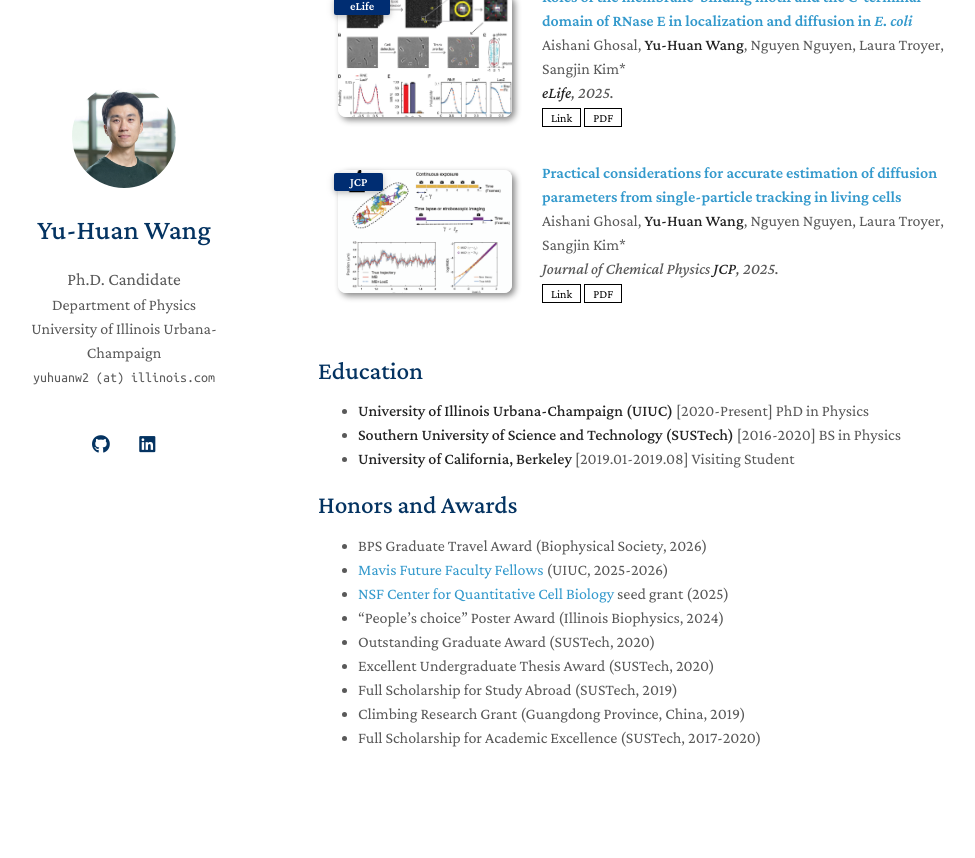
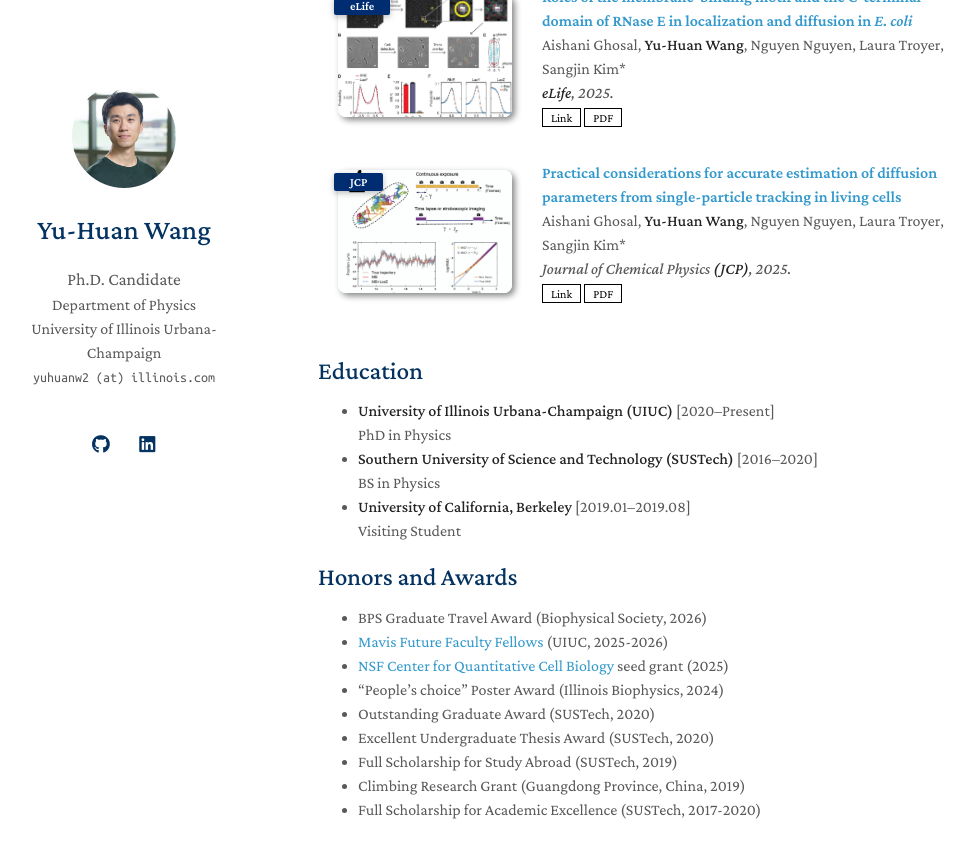
Before and after one commit to wangyh1949/wangyh1949.github.io, a Jekyll site: the page built from index.md, in a window 1280 px wide and 900 px high, scrolled down 794 px. Shown: the top 858 px of the window, without its empty margins (152-1127 px from the left). Built offline with Jekyll 4.4.1, drawn with Linux system fonts in a browser that asks for light colours; a style sheet for code colours, icons or effects is not loaded; our own code applies the rules of GitHub Pages for plain Markdown files.

```diff
--- a/_data/publications.yml
+++ b/_data/publications.yml
@@ -12,7 +12,7 @@ main:
   - title: Practical considerations for accurate estimation of diffusion parameters from single-particle tracking in living cells
     authors: Aishani Ghosal, <strong>Yu-Huan Wang</strong>, Nguyen Nguyen, Laura Troyer, Sangjin Kim*
     journal_short: JCP
-    journal: Journal of Chemical Physics <strong>JCP</strong>, 2025.
+    journal: Journal of Chemical Physics <strong>(JCP)</strong>, 2025.
     link: https://doi.org/10.1063/5.0284172
     pdf: ./assets/paper/Ghosal_JCP_2025.pdf
     # code: https://github.com/yaoyao-liu/class-incremental-learning/tree/main/mnemonics-training
--- a/index.md
+++ b/index.md
@@ -24,13 +24,14 @@ Hi, I'm a Ph.D. candidate in Physics at the University of Illinois Urbana-Champa
 
 {% include_relative _includes/publications.md %}
 
+
 ## Education
 
-- **University of Illinois Urbana-Champaign (UIUC)** 	[2020-Present]
+- **University of Illinois Urbana-Champaign (UIUC)** [2020–Present]
   PhD in Physics
-- **Southern University of Science and Technology (SUSTech)** 	[2016-2020]
+- **Southern University of Science and Technology (SUSTech)** [2016–2020]
   BS in Physics
-- **University of California, Berkeley** 	[2019.01-2019.08]
+- **University of California, Berkeley** [2019.01–2019.08]
   Visiting Student
 
 <!-- ## Past Research Experience
```
Also changed, not shown: 1 other file.
